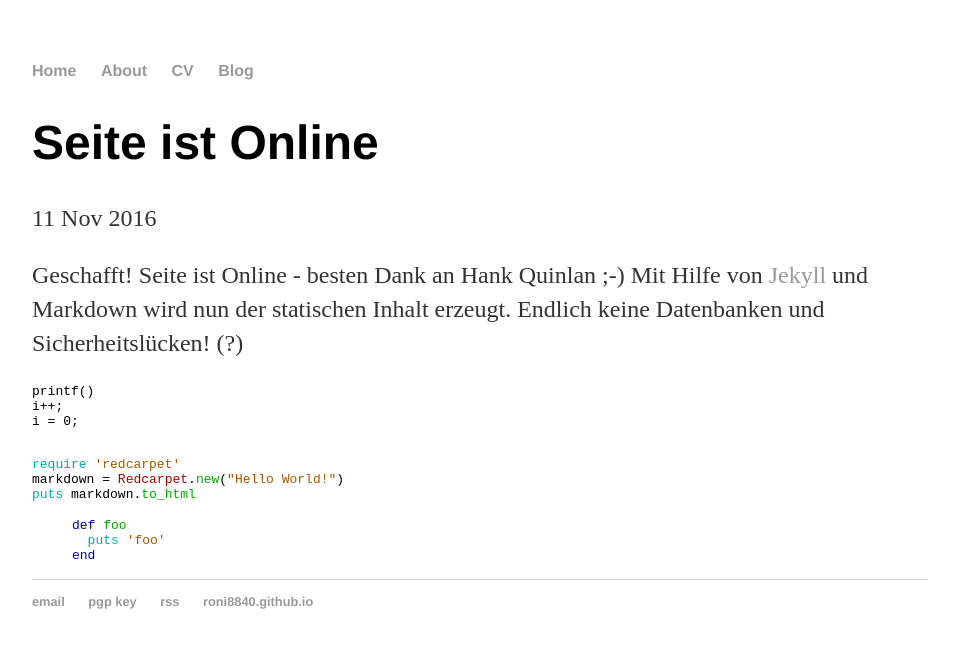
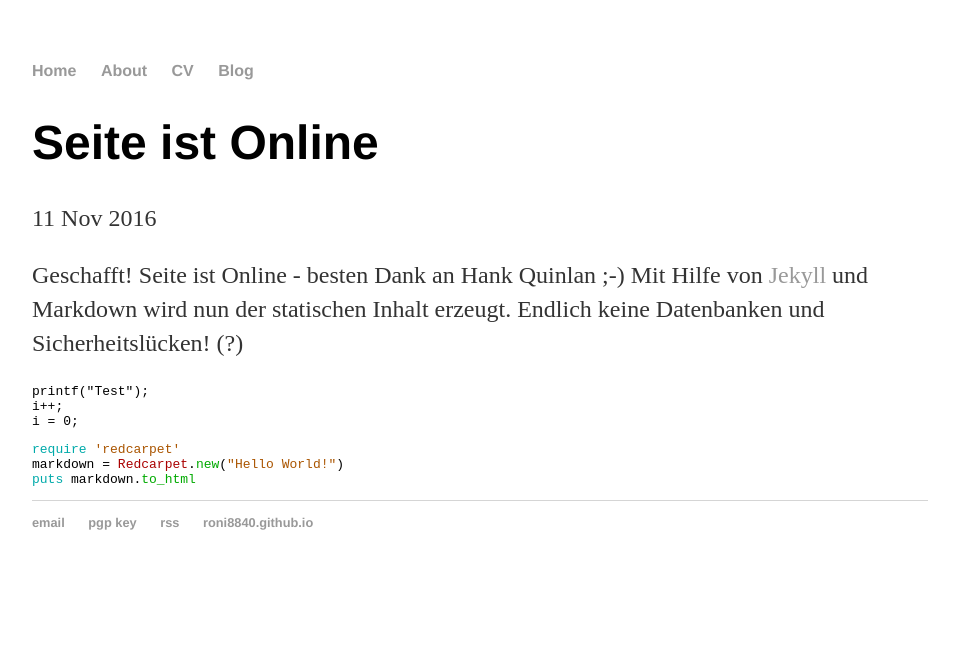
Before and after one commit to ronaldreichmuth/ronaldreichmuth.github.io, a Jekyll site: the page built from _posts/2016-11-11-seite-ist-online.md, in a window 1280 px wide. Shown: the top 648 px of the page, without its empty margins (160-1119 px from the left). Built offline with Jekyll 4.4.1, drawn with Linux system fonts in a browser that asks for light colours.

Commit message:
Update 2016-11-11-seite-ist-online.md

````diff
--- a/_posts/2016-11-11-seite-ist-online.md
+++ b/_posts/2016-11-11-seite-ist-online.md
@@ -8,10 +8,9 @@ Geschafft! Seite ist Online - besten Dank an Hank Quinlan ;-) Mit Hilfe von [Jek
 
 
 ```C
-printf()
+printf("Test");
 i++;
 i = 0;
-
 ```
 
 ```ruby
@@ -19,9 +18,3 @@ require 'redcarpet'
 markdown = Redcarpet.new("Hello World!")
 puts markdown.to_html
 ```
-
-{% highlight ruby %}
-def foo
-  puts 'foo'
-end
-{% endhighlight %}
````
